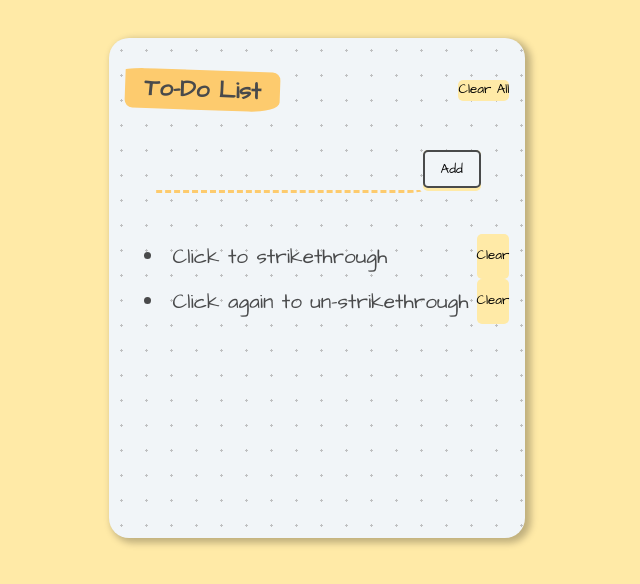
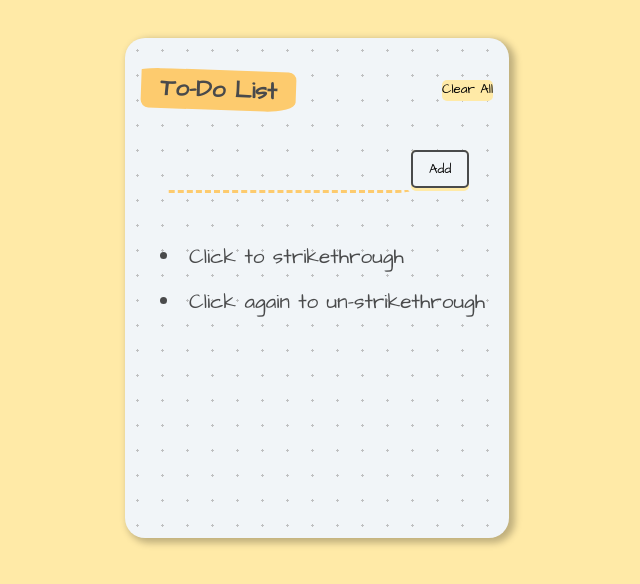
Before and after one commit to Yunyi-Xu/to-do-list, a React (Create React App) app: page / in a window 1280 px wide. Shown: the top 584 px of the page, without its empty margins (323-963 px from the left). Built offline with nearby package versions, Linux system fonts and the light colour scheme.

Commit message:
removed 'clear' button

```diff
--- a/src/components/Item.jsx
+++ b/src/components/Item.jsx
@@ -19,11 +19,7 @@ function Item(props){
       >
       {props.value}
     </li>
-    <button
-      onClick={handleDelete}
-      style={{marginLeft: 'auto'}}>
-      Clear
-      </button>
+
 
     </div>
 
```
